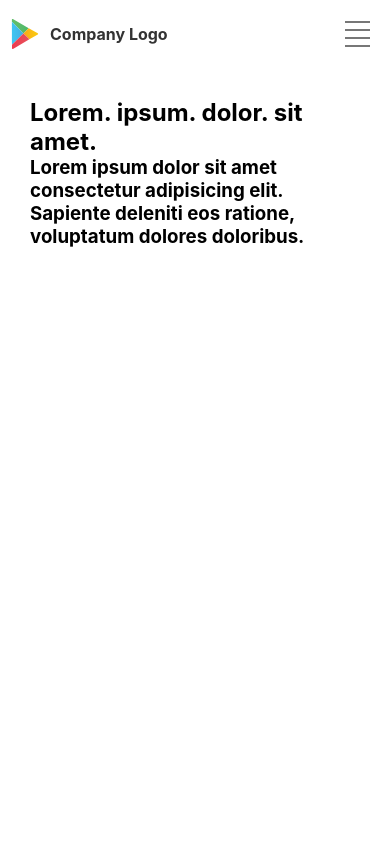
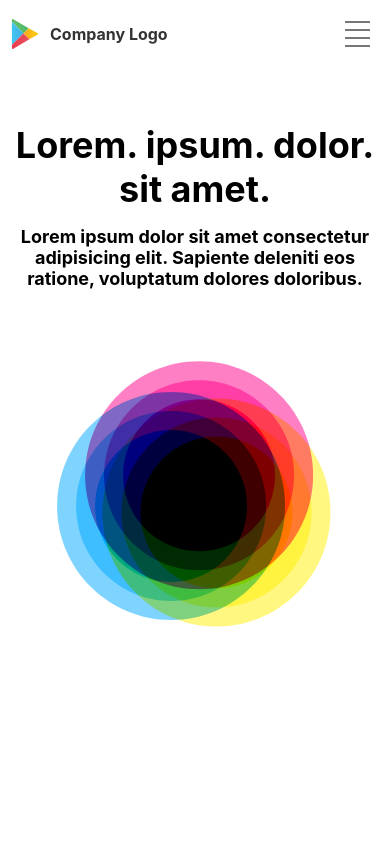
Before and after one commit to rusliabdulgani/company-profile-mas-ambon-gv, a React (Vite) app: page / in a window 390 px wide. Shown: the top 844 px of the page. Built offline with nearby package versions, Linux system fonts and the light colour scheme.

Commit message:
home page text with lottie animation

```diff
--- a/package.json
+++ b/package.json
@@ -22,6 +22,7 @@
     "eslint": "^8.45.0",
     "eslint-plugin-react-hooks": "^4.6.0",
     "eslint-plugin-react-refresh": "^0.4.3",
+    "lottie-react": "^2.4.0",
     "typescript": "^5.0.2",
     "vite": "^4.4.5"
   }
--- a/src/pages/home/home.css
+++ b/src/pages/home/home.css
@@ -3,3 +3,60 @@
   background-color: #fff;
   padding: 30px;
 }
+
+.upper {
+  padding: 0px 30px;
+  background-color: #fff;
+  /* width: 100%; */
+  display: flex;
+  flex-direction: row;
+  justify-content: space-between;
+}
+
+.divide {
+  width: 35%;
+}
+
+.jargon {
+  font-size: 48px;
+  margin-top: 120px;
+}
+
+.jargon-desc {
+  font-size: 24px;
+  margin-top: 15px;
+}
+
+.animation1 {
+  width: 500px;
+  height: 500px;
+}
+
+@media (max-width: 768px) {
+
+  .slide-in-element {
+    padding: 5px;
+  }
+
+  .upper {
+    flex-direction: column;
+    padding: 0;
+    align-items: center;
+  }
+
+  .jargon {
+    font-size: 36px;
+    text-align: center;
+  }
+
+  .jargon-desc {
+    font-size: 18px;
+    text-align: center;
+  }
+
+  .divide {
+    width: 100%;
+    margin-bottom: 20px;
+    margin-top: -70px;
+  }
+}
--- a/src/pages/home/index.tsx
+++ b/src/pages/home/index.tsx
@@ -1,15 +1,25 @@
 // import React from 'react'
+import { useLottie } from 'lottie-react';
 import './home.css';
+import animation from '../../assets/animation.json';
 
 export function Home() {
+  const options = {
+    animationData: animation,
+    loop: true,
+    style: { maxWidth: 500, maxHeight: 500 }
+  };
+  const { View } = useLottie(options);
+
   return (
     <section id="home" className="slide-in-element">
       <div className="upper">
         <div className="divide">
           <h1 className="jargon">Lorem. ipsum. dolor. sit amet.</h1>
-          <h3>Lorem ipsum dolor sit amet consectetur adipisicing elit. Sapiente deleniti eos ratione, voluptatum dolores
+          <h3 className='jargon-desc'>Lorem ipsum dolor sit amet consectetur adipisicing elit. Sapiente deleniti eos ratione, voluptatum dolores
             doloribus.</h3>
         </div>
+        <>{View}</>
       </div>
 
     </section>
```
Also changed, not shown: 1 other file (tests, documents, lock files or other folders).
